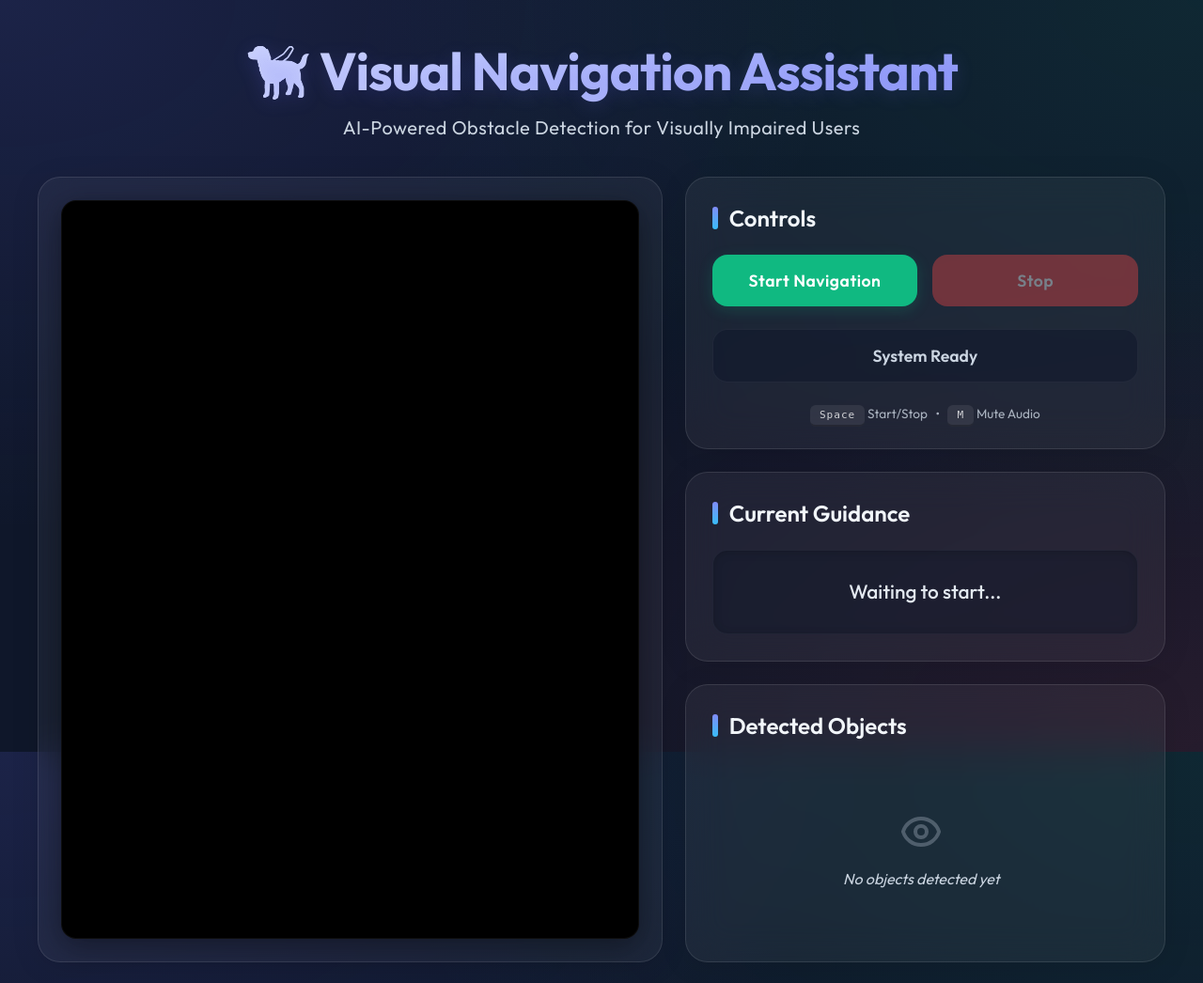
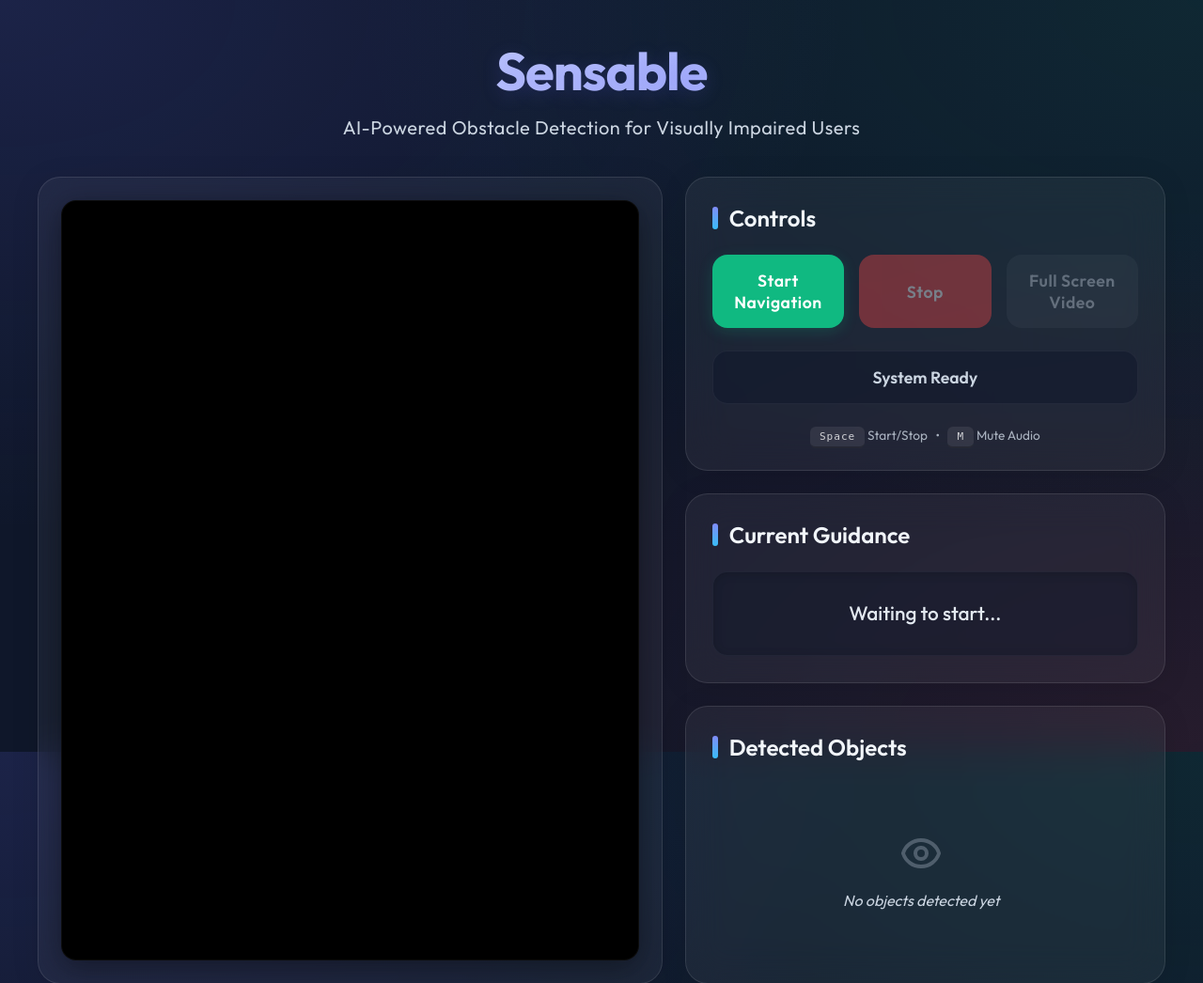
Before and after one commit to hadifirdouskhan6881/Sensable, a Flask app: page / in a window 1280 px wide. Shown: the top 1046 px of the page at 94% size. Run offline with Flask 3, Linux system fonts and the light colour scheme.

Commit message:
few chnages to html

```diff
--- a/templates/index.html
+++ b/templates/index.html
@@ -4,7 +4,7 @@
 <head>
     <meta charset="UTF-8">
     <meta name="viewport" content="width=device-width, initial-scale=1.0">
-    <title>Visual Navigation Assistant</title>
+    <title>Sensable</title>
     <!-- Modern Font Option -->
     <link rel="preconnect" href="https://fonts.googleapis.com">
     <link rel="preconnect" href="https://fonts.gstatic.com" crossorigin>
@@ -180,7 +180,7 @@
 
         .controls {
             display: grid;
-            grid-template-columns: 1fr 1fr;
+            grid-template-columns: repeat(3, 1fr);
             gap: 16px;
             margin-bottom: 24px;
         }
@@ -422,6 +422,10 @@
                 grid-template-columns: 1fr;
             }
 
+            .controls {
+                grid-template-columns: 1fr;
+            }
+
             .video-section {
                 min-height: 300px;
             }
@@ -436,7 +440,7 @@
 <body>
     <div class="container">
         <header>
-            <h1>🦮 Visual Navigation Assistant</h1>
+            <h1>Sensable</h1>
             <p class="subtitle">AI-Powered Obstacle Detection for Visually Impaired Users</p>
         </header>
 
@@ -451,6 +455,7 @@
                     <div class="controls">
                         <button id="startBtn">Start Navigation</button>
                         <button id="stopBtn" disabled>Stop</button>
+                        <button id="fullscreenBtn" disabled>Full Screen Video</button>
                     </div>
                     <div id="status" class="status inactive">System Ready</div>
                     <div class="shortcuts">
@@ -486,6 +491,7 @@
         const video = document.getElementById('videoElement');
         const startBtn = document.getElementById('startBtn');
         const stopBtn = document.getElementById('stopBtn');
+        const fullscreenBtn = document.getElementById('fullscreenBtn');
         const statusDiv = document.getElementById('status');
         const messageDiv = document.getElementById('currentMessage');
         const detectionsList = document.getElementById('detectionsList');
@@ -496,6 +502,39 @@
         let isMuted = false;
         let currentAudio = null;
         let isAudioPlaying = false;
+
+        function isVideoFullscreen() {
+            return document.fullscreenElement === video;
+        }
+
+        async function toggleVideoFullscreen() {
+            try {
+                if (!document.fullscreenElement) {
+                    // Fullscreen needs a user gesture; this runs from a button click / key press.
+                    if (video.requestFullscreen) {
+                        await video.requestFullscreen();
+                    } else if (video.webkitRequestFullscreen) {
+                        // Safari fallback
+                        await video.webkitRequestFullscreen();
+                    }
+                } else {
+                    if (document.exitFullscreen) {
+                        await document.exitFullscreen();
+                    }
+                }
+            } catch (e) {
+                console.log('Fullscreen error:', e);
+            }
+        }
+
+        // Keep button label in sync with the browser fullscreen state.
+        document.addEventListener('fullscreenchange', () => {
+            if (isVideoFullscreen()) {
+                fullscreenBtn.textContent = 'Exit Full Screen';
+            } else {
+                fullscreenBtn.textContent = 'Full Screen Video';
+            }
+        });
 
         // Initialize camera
         async function startCamera() {
@@ -632,6 +671,7 @@
             isRunning = true;
             startBtn.disabled = true;
             stopBtn.disabled = false;
+            fullscreenBtn.disabled = false;
             statusDiv.textContent = 'Navigation Active';
             statusDiv.className = 'status active';
 
@@ -647,6 +687,11 @@
 
             startBtn.disabled = false;
             stopBtn.disabled = true;
+            fullscreenBtn.disabled = true;
+            // If we're currently fullscreening the video, exit so the UI returns.
+            if (document.fullscreenElement && isVideoFullscreen() && document.exitFullscreen) {
+                document.exitFullscreen();
+            }
             statusDiv.textContent = 'Navigation Stopped';
             statusDiv.className = 'status inactive';
             messageDiv.textContent = 'Stopped';
@@ -670,6 +715,7 @@
         // Event listeners
         startBtn.addEventListener('click', startNavigation);
         stopBtn.addEventListener('click', stopNavigation);
+        fullscreenBtn.addEventListener('click', toggleVideoFullscreen);
 
         // Keyboard shortcuts
         document.addEventListener('keydown', (e) => {
@@ -683,11 +729,17 @@
             } else if (e.code === 'KeyM') {
                 isMuted = !isMuted;
                 alert(isMuted ? 'Audio muted' : 'Audio unmuted');
+            } else if (e.code === 'KeyF') {
+                // Fullscreen shortcut (only meaningful while running)
+                if (isRunning) {
+                    e.preventDefault();
+                    toggleVideoFullscreen();
+                }
             }
         });
 
         // Initial message
-        console.log('Visual Navigation Assistant loaded');
+        console.log('Sensable loaded');
         console.log('Press Space to start/stop navigation');
     </script>
 </body>
```
